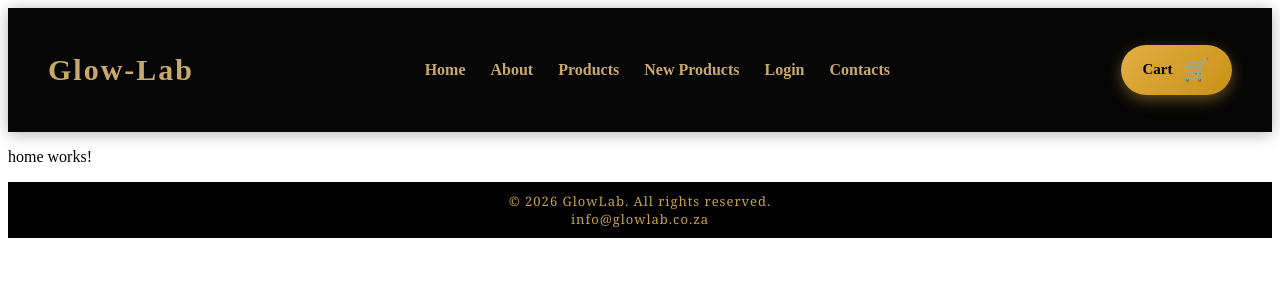
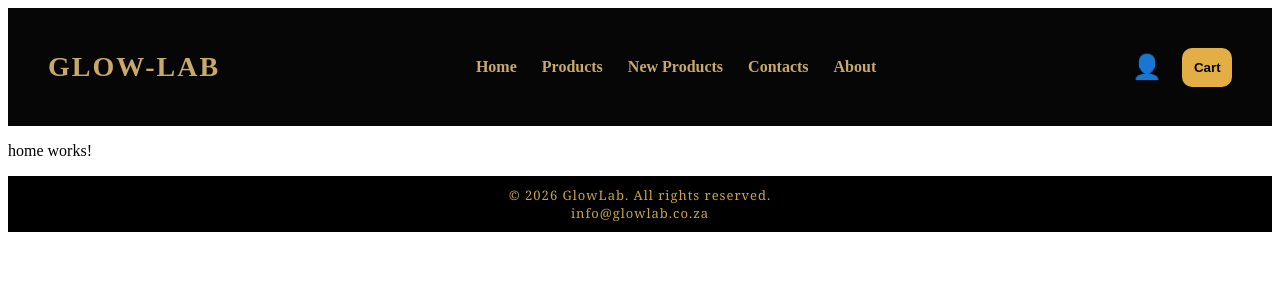
Before and after one commit to nomalintuli7-png/GlowLab-Sprintapp, an Angular app: page / in a window 1280 px wide. Shown: the top 300 px of the page. Built offline with nearby package versions, Linux system fonts and the light colour scheme.

Commit message:
merged branch

```diff
--- a/src/app/app.ts
+++ b/src/app/app.ts
@@ -1,11 +1,12 @@
 import { Component, signal } from '@angular/core';
 import { RouterLink, RouterOutlet } from '@angular/router';
-import { Navbar } from './components/navbar/navbar';
+
 import { Footer } from './components/footer/footer';
+import { NavbarComponent } from './components/navbar/navbar';
 
 @Component({
   selector: 'app-root',
-  imports: [Navbar, RouterLink, RouterOutlet,Footer ],
+  imports: [ RouterLink, RouterOutlet,Footer,NavbarComponent ],
   templateUrl: './app.html',
   styleUrl: './app.css'
 })
--- a/src/app/components/navbar/navbar.css
+++ b/src/app/components/navbar/navbar.css
@@ -1,96 +1,103 @@
 .navbar{
-    display: flex;
-    justify-content: space-between;
-    align-items: center;
-    padding: 20px 40px;
-    background: #060606;
-    box-shadow: 0px 2px 15px rgba(0,0,0,0.3);
+    display:flex;
+    justify-content:space-between;
+    align-items:center;
+    padding:20px 40px;
+    background:rgb(6, 6, 6);
   }
 
   .logo{
-    color: #C8A96B;
-    font-weight: 900;
-    font-size: 30px;
-    letter-spacing: 2px;
+    color:#C8A96B;
+    font-weight:900;
+    font-size:28px;
+    letter-spacing:2px;
   }
 
   .nav-links{
-    display: flex;
-    gap: 25px;
+    display:flex;
+    gap:25px;
   }
 
   .nav-links a{
-    text-decoration: none;
-    color: #C8A96B;
-    font-size: 16px;
-    transition: 0.3s;
-    font-weight: 700;
-    position: relative;
-}
-
-.nav-links a::after{
-    content: "";
-    position: absolute;
-    left: 0;
-    bottom: -5px;
-    width: 0%;
-    height: 2px;
-    background: #e3ae44;
-    transition: 0.3s;
-}
-
-.nav-links a:hover::after{
-    width: 100%;
+    text-decoration:none;
+    color:#C8A96B;
+    font-size:16px;
+    transition:0.3s;
+    font-weight:900;
   }
 
   .nav-links a:hover{
-    color: white;
-}
-
-/* NAV ICONS */
-.nav-icons{
-    display: flex;
-    align-items: center;
-    gap: 20px;
-}
-
-/* ADVANCED CART BUTTON */
-.cart-btn{
-    position: relative;
-    display: flex;
-    align-items: center;
-    gap: 10px;
-
-    padding: 12px 22px;
-
-    background: linear-gradient(135deg, #e3ae44, #c89116);
-
-    color: black;
-    text-decoration: none;
-
-    border-radius: 50px;
-
-    font-weight: 800;
-    font-size: 15px;
-
-    transition: 0.3s;
-
-    box-shadow: 0px 5px 15px rgba(227,174,68,0.4);
-}
-
-/* CART HOVER */
-.cart-btn:hover{
-    transform: translateY(-3px);
-    box-shadow: 0px 8px 20px rgba(227,174,68,0.6);
-    background: linear-gradient(135deg, #f3c96a, #d99d1d);
-}
-
-/* CART ICON */
-.cart-icon{
-    font-size: 22px;
+    color:#fcf7f2;
   }
 
 
-.cart-btn:active{
-    transform: scale(0.96);
+  .nav-icons{
+    display:flex;
+    align-items:center;
+    gap:15px;
+    color: #111;
   }
+  button{
+    padding:12px;
+    border:none;
+    border-radius:10px;
+    background:#e3ae44;
+    cursor:pointer;
+    transition:0.3s;
+    width: 50px;
+    font-weight: 700;
+  }
+  .icon{
+    font-size:24px;
+    text-decoration:none;
+    transition:0.3s;
+  }
+
+  .icon:hover{
+    transform:scale(1.2);
+  }
+
+  .cart-icon{
+    position:relative;
+
+  }
+
+  .nav-icons{
+    display:flex;
+    align-items:center;
+    gap:20px;
+  }
+
+  .login-icon {
+    color: #C8A96B;
+    font-size: 24px;
+  }
+
+  .login-icon {
+    color: gold;
+    font-size: 24px;
+  }
+  .icon:hover{
+    transform:scale(1.1);
+  }
+
+
+  .cart-badge{
+    position:absolute;
+    top:-8px;
+    right:-10px;
+    background:red;
+    color:white;
+
+    width:20px;
+    height:20px;
+
+    border-radius:50%;
+
+    display:flex;
+    justify-content:center;
+    align-items:center;
+
+    font-size:12px;
+    font-weight:bold;
+  }
--- a/src/app/components/navbar/navbar.html
+++ b/src/app/components/navbar/navbar.html
@@ -1,16 +1,16 @@
 <nav class="navbar">
 
-  <h2 class="logo">Glow-Lab</h2>
+  <h2 class="logo">GLOW-LAB</h2>
 
   <div class="nav-links">
 
     <a routerLink="">Home</a>
-<a routerLink="/about">About</a>
+
     <a routerLink="/products">Products</a>
 
 <a routerLink="/new-products">New Products</a>
-<a routerLink="/login">Login</a>
 <a routerLink="/contacts">Contacts</a>
+<a routerLink="/About">About</a>
 
 
 
@@ -19,17 +19,25 @@
 
   </div>
 
-<div class="nav-icons">
-
-    <a routerLink="/cart" class="cart-btn">
-
-        <span>Cart</span>
-         <span class="cart-icon">🛒</span>
+  <div class="nav-icons">
 
 
+    <a routerLink="/login" class="icon login-icon">
+      👤
+    </a>
+
+    <a routerLink="/cart" class="icon cart-icon">
+
+     <button>Cart</button>
+
+     @if (count > 0) {
+      <span class="cart-badge">
+        {{ count }}
+      </span>
+    }
 
     </a>
 
-</div>
+  </div>
 
 </nav>
--- a/src/app/components/navbar/navbar.ts
+++ b/src/app/components/navbar/navbar.ts
@@ -1,10 +1,25 @@
-import { Component } from '@angular/core';
-import { RouterLink } from "@angular/router";
+import { Component, OnInit } from '@angular/core';
+import { RouterLink, RouterModule } from '@angular/router';
+import { CartService } from '../../service/cart';
 
 @Component({
   selector: 'app-navbar',
-  imports: [RouterLink],
+  standalone: true,
+  imports: [RouterModule, RouterLink],
   templateUrl: './navbar.html',
-  styleUrl: './navbar.css',
+  styleUrls: ['./navbar.css']
 })
-export class Navbar {}
+export class NavbarComponent implements OnInit {
+
+  count = 0;
+
+  constructor(private cartService: CartService) {}
+
+  ngOnInit(): void {
+    this.cartService.cartCount$.subscribe(value => {
+      this.count = value;
+    });
+
+
+  }
+}
--- a/src/app/pages/cart/cart.ts
+++ b/src/app/pages/cart/cart.ts
@@ -61,5 +61,6 @@ export class CartComponent implements OnInit {
     this.cartItems = [];
     this.total = 0;
 
+
   }
 }
```
Lines whose indentation alone changed are shown as unchanged.
